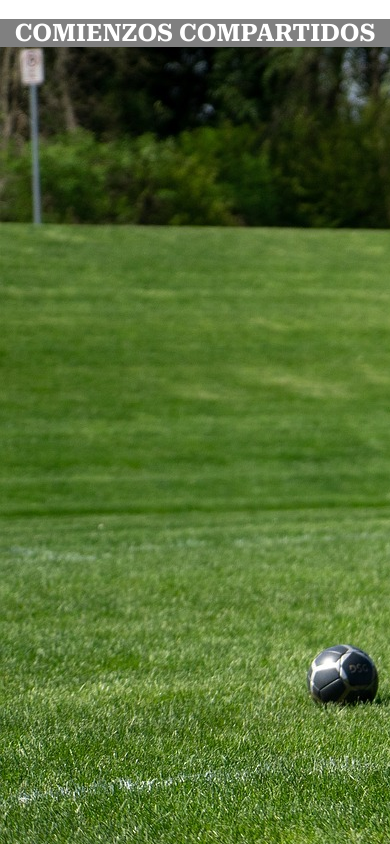
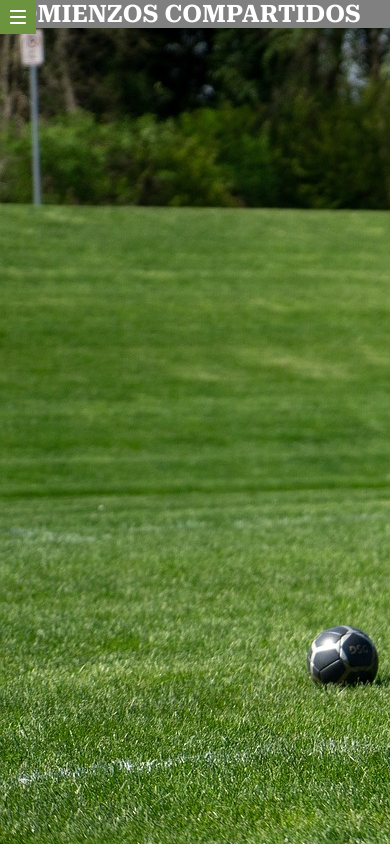
Before and after one commit to Adalab/modulo-1-evaluacion-final-jeannettearias, a website built with Vite: page src/index.html in a window 390 px wide. Shown: the top 844 px of the page. Built offline with nearby package versions, Linux system fonts and the light colour scheme; files whose address does not match are found by name.

Commit message:
hamburger menu update

```diff
--- a/src/partials/header.html
+++ b/src/partials/header.html
@@ -1,6 +1,6 @@
 
 <header >
   <div class="_desktop_header">
-  <img class="_hambu//rger_menu" src="./images/ico-menu.svg" alt="Hamburger menu icon">
+  <img class="_hamburger_menu" src="./images/ico-menu.svg" alt="Hamburger menu icon">
 </div>
 </header>
--- a/src/scss/layout/_header.scss
+++ b/src/scss/layout/_header.scss
@@ -1,7 +1,10 @@
 ._hamburger_menu {
-  position: absolute;
-  top: 30px;
-  left: 30px;
-  z-index: 2;
+  position: fixed;
+  padding: 10px;
+  left: 0;
+  top: 0;
+  width: auto;
+  height: auto;
+  background-color: #6c933e;
 
 }
--- a/src/scss/layout/_hero.scss
+++ b/src/scss/layout/_hero.scss
@@ -1,5 +1,4 @@
 ._hero_section {
-    display: flex;
     flex-direction: column;
     justify-content: column;
     align-items: center;
@@ -12,8 +11,6 @@
     background-image: url(./images/cover.jpeg);
     background-size: cover;
     background-position: center;
-    top: 0;
-    left: 0;
     width: 100%;
     height: 100%;
 
```
Also changed, not shown: src/index.html (+3 -3 lines), src/partials/main.html (+0 -1 lines).
